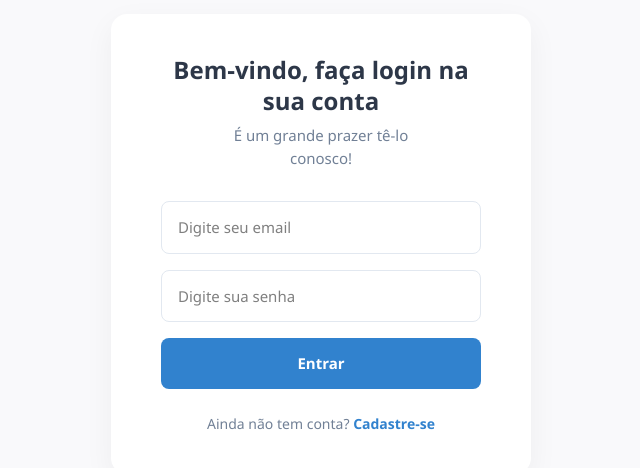
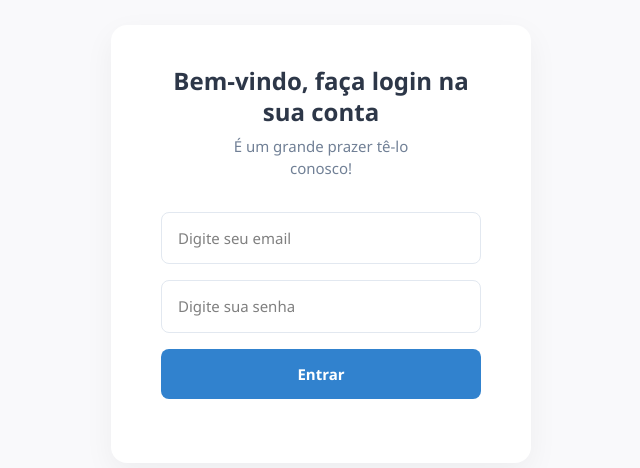
Before and after one commit to nataliatviana/sistema-mercadoweb, a React (Vite) app in the folder vite-project/: page / in a window 1280 px wide. Shown: the part 156-624 px from the top of the page, without its empty margins (319-959 px from the left). Built offline with nearby package versions, Linux system fonts and the light colour scheme.

Commit message:
Ajuste de rota no login, e remoção de opção de cadastro nele

```diff
--- a/vite-project/package.json
+++ b/vite-project/package.json
@@ -11,6 +11,7 @@
   },
   "dependencies": {
     "@tailwindcss/vite": "^4.1.16",
+    "daisyui": "^5.3.10",
     "react": "^19.1.1",
     "react-dom": "^19.1.1",
     "react-icons": "^5.5.0",
--- a/vite-project/src/pages/login/Login.css
+++ b/vite-project/src/pages/login/Login.css
@@ -89,18 +89,3 @@ body {
 .login-button:hover {
     background-color: #2c74b3;
 }
-
-.signup-link {
-    font-size: 14px;
-    color: #718096;
-}
-
-.signup-link a {
-    color: #3182ce;
-    text-decoration: none;
-    font-weight: 600;
-}
-
-.signup-link a:hover {
-    text-decoration: underline;
-}
--- a/vite-project/src/pages/login/Login.tsx
+++ b/vite-project/src/pages/login/Login.tsx
@@ -10,8 +10,8 @@ export default function Login() {
   const login = (e: React.FormEvent) => {
     e.preventDefault();
 
-    if (email === 'adminsupermercado@gmail.com' && senha === '123') {
-      navigate('/produtos');
+    if (email === 'rodrigo@example.com' && senha === '123') {
+      navigate('/usuarios');
     } else {
       alert('Email ou senha incorretos');
     }
@@ -46,10 +46,6 @@ export default function Login() {
             Entrar
           </button>
         </form>
-
-        <p className="signup-link">
-          Ainda não tem conta? <a href="#">Cadastre-se</a>
-        </p>
       </div>
     </div>
   );
```
Also changed, not shown: 1 other file (tests, documents, lock files or other folders).
